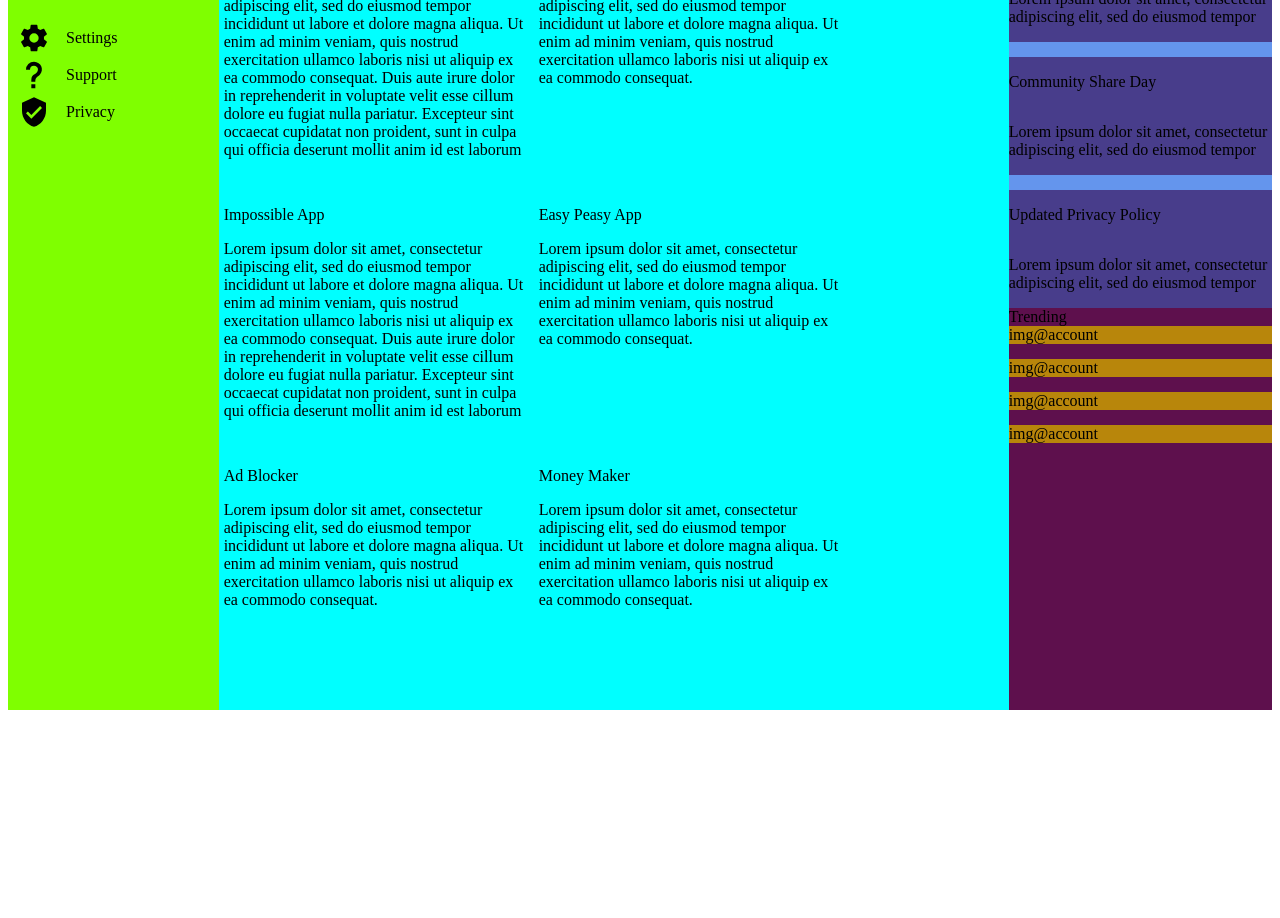
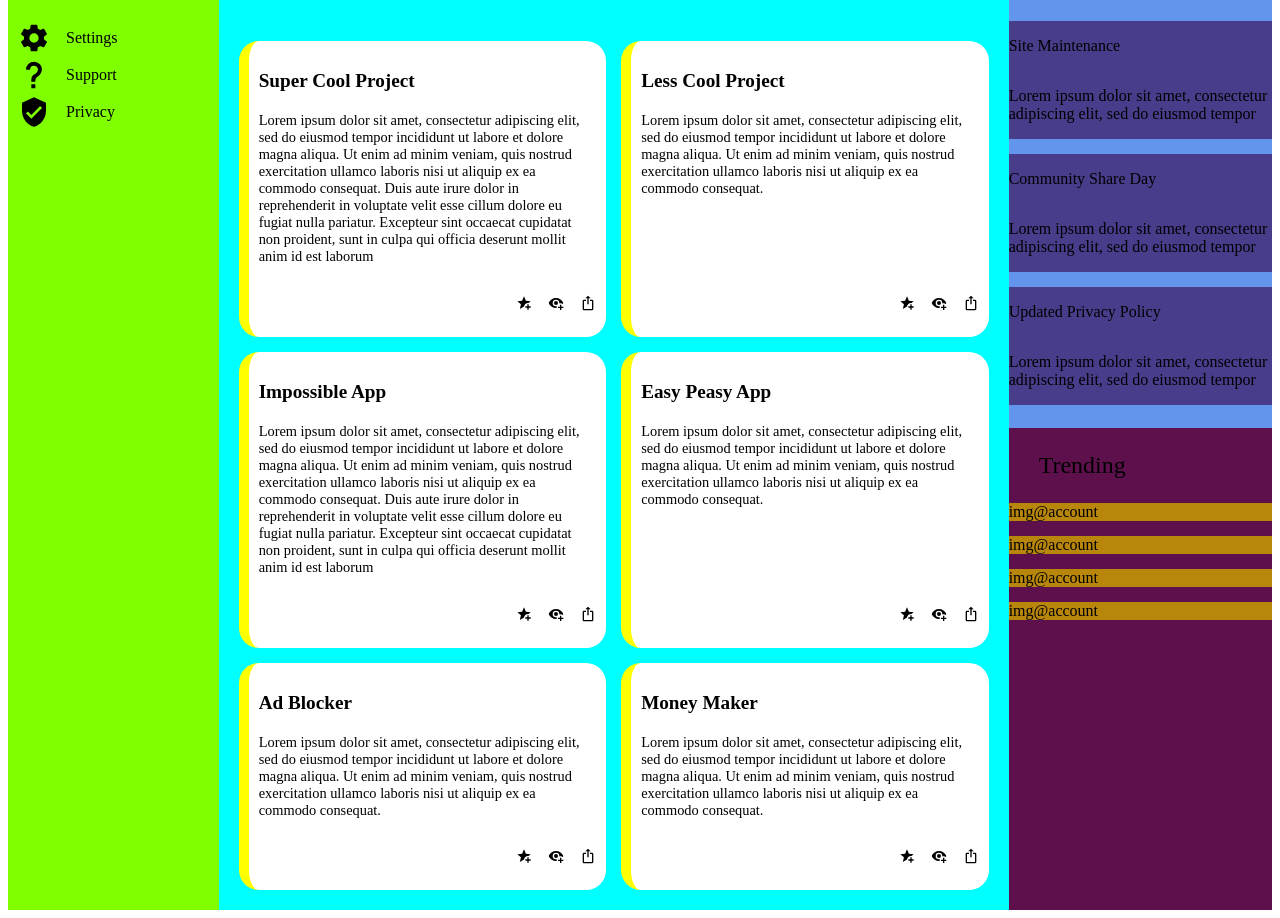
Before and after one commit to Adrian-Koh/admin-dashboard, a plain HTML site: page index.html in a window 1280 px wide. Shown: the part 303-1221 px from the top of the page. Before the commit the page ends 1021 px from the top, so only its background shows below. Drawn offline with Linux system fonts and the light colour scheme.

Commit message:
Organize and style projects section and cards

```diff
--- a/index.html
+++ b/index.html
@@ -57,7 +57,7 @@
         </div>
         <div class="content">
             <div class="projects-container">
-                Your projects
+                <p class="section-title">Your projects</p>
                 <div class="projects-grid">
                     <div class="card">
                         <p class="card-title">Super Cool Project</p>
@@ -69,7 +69,11 @@
                             fugiat nulla pariatur. Excepteur sint occaecat cupidatat non proident, sunt in
                             culpa qui officia deserunt mollit anim id est laborum
                         </p>
-                        <div class="card-links"></div>
+                        <div class="card-icons">
+                            <img class="card-icon" src="svg/star-plus.svg" alt="star-plus">
+                            <img class="card-icon" src="svg/eye-plus.svg" alt="eye-plus">
+                            <img class="card-icon" src="svg/export-variant.svg" alt="export">
+                        </div>
                     </div>
                     <div class="card">
                         <p class="card-title">Less Cool Project</p>
@@ -78,7 +82,11 @@
                             incididunt ut labore et dolore magna aliqua. Ut enim ad minim veniam, quis
                             nostrud exercitation ullamco laboris nisi ut aliquip ex ea commodo consequat.
                         </p>
-                        <div class="card-links"></div>
+                        <div class="card-icons">
+                            <img class="card-icon" src="svg/star-plus.svg" alt="star-plus">
+                            <img class="card-icon" src="svg/eye-plus.svg" alt="eye-plus">
+                            <img class="card-icon" src="svg/export-variant.svg" alt="export">
+                        </div>
                     </div>
                     <div class="card">
                         <p class="card-title">Impossible App</p>
@@ -90,7 +98,11 @@
                             fugiat nulla pariatur. Excepteur sint occaecat cupidatat non proident, sunt in
                             culpa qui officia deserunt mollit anim id est laborum
                         </p>
-                        <div class="card-links"></div>
+                        <div class="card-icons">
+                            <img class="card-icon" src="svg/star-plus.svg" alt="star-plus">
+                            <img class="card-icon" src="svg/eye-plus.svg" alt="eye-plus">
+                            <img class="card-icon" src="svg/export-variant.svg" alt="export">
+                        </div>
                     </div>
                     <div class="card">
                         <p class="card-title">Easy Peasy App</p>
@@ -99,7 +111,11 @@
                             incididunt ut labore et dolore magna aliqua. Ut enim ad minim veniam, quis
                             nostrud exercitation ullamco laboris nisi ut aliquip ex ea commodo consequat.
                         </p>
-                        <div class="card-links"></div>
+                        <div class="card-icons">
+                            <img class="card-icon" src="svg/star-plus.svg" alt="star-plus">
+                            <img class="card-icon" src="svg/eye-plus.svg" alt="eye-plus">
+                            <img class="card-icon" src="svg/export-variant.svg" alt="export">
+                        </div>
                     </div>
                     <div class="card">
                         <p class="card-title">Ad Blocker</p>
@@ -107,7 +123,11 @@
                             Lorem ipsum dolor sit amet, consectetur adipiscing elit, sed do eiusmod tempor
                             incididunt ut labore et dolore magna aliqua. Ut enim ad minim veniam, quis
                             nostrud exercitation ullamco laboris nisi ut aliquip ex ea commodo consequat.
-                        <div class="card-links"></div>
+                        <div class="card-icons">
+                            <img class="card-icon" src="svg/star-plus.svg" alt="star-plus">
+                            <img class="card-icon" src="svg/eye-plus.svg" alt="eye-plus">
+                            <img class="card-icon" src="svg/export-variant.svg" alt="export">
+                        </div>
                     </div>
                     <div class="card">
                         <p class="card-title">Money Maker</p>
@@ -115,12 +135,16 @@
                             Lorem ipsum dolor sit amet, consectetur adipiscing elit, sed do eiusmod tempor
                             incididunt ut labore et dolore magna aliqua. Ut enim ad minim veniam, quis
                             nostrud exercitation ullamco laboris nisi ut aliquip ex ea commodo consequat.
-                        <div class="card-links"></div>
+                        <div class="card-icons">
+                            <img class="card-icon" src="svg/star-plus.svg" alt="star-plus">
+                            <img class="card-icon" src="svg/eye-plus.svg" alt="eye-plus">
+                            <img class="card-icon" src="svg/export-variant.svg" alt="export">
+                        </div>
                     </div>
                 </div>
             </div>
             <div class="announcements-container">
-                Announcements
+                <p class="section-title">Announcements</p>
                 <div class="announcements-content">
                     <div class="announcement">
                         <p class="announcement-title">Site Maintenance</p>
@@ -143,7 +167,7 @@
                 </div>
             </div>
             <div class="trending-container">
-                Trending
+                <p class="section-title">Trending</p>
                 <div class="trending-accounts">
                     <div class="trending-account">
                         <div class="trending-img">img</div>
--- a/styles.css
+++ b/styles.css
@@ -65,7 +65,10 @@ ul {
 
 .greeting-buttons {
     margin-left: auto;
+    display: grid;
+    grid-template-columns: repeat(3, 1fr);
     gap: 15px;
+
 }
 
 .profile-icons {
@@ -104,7 +107,7 @@ input[type='search'] {
 
 .projects-grid {
     display: grid;
-    grid-template-columns: repeat(auto-fit, 300px);
+    grid-template-columns: repeat(auto-fit, minmax(300px, 1fr));
     padding: 5px;
     gap: 15px;
 }
@@ -134,6 +137,10 @@ input[type='search'] {
 
 .icon {
     width: 2rem;
+}
+
+.card-icon {
+    width: 1rem;
 }
 
 .dashboard-logo, .sidebar li {
@@ -167,3 +174,50 @@ input[type='search'] {
     height: auto;
     background-color: white;
 }
+
+.greeting-buttons > button {
+    font-size: 1rem;
+    font-weight: 700;
+    padding: 15px;
+    color: white;
+    background-color: darkcyan;
+    border: solid 2px white;
+    border-radius: 15px;
+}
+
+.card {
+    background-color: white;
+    display: grid;
+    grid-template-rows: 2rem 1fr 2rem;
+    gap: 15px;
+    padding: 10px;
+    border-left: solid 10px yellow;
+    border-radius: 20px;
+}
+
+.card-icons {
+    display: grid;
+    justify-content: flex-end;
+    grid-template-columns: repeat(3, 1rem);
+    gap: 1rem;
+}
+
+.card-title {
+    font-size: 1.2rem;
+    font-weight: 900;
+}
+
+.card-content {
+    font-size: 0.9rem;
+    font-weight: 200;
+}
+
+.section-title {
+    font-size: 1.5rem;
+    font-weight: 500;
+    padding-left: 30px;
+}
+
+.projects-grid {
+    padding: 20px;
+}
```
Also changed, not shown: 1 other file.
